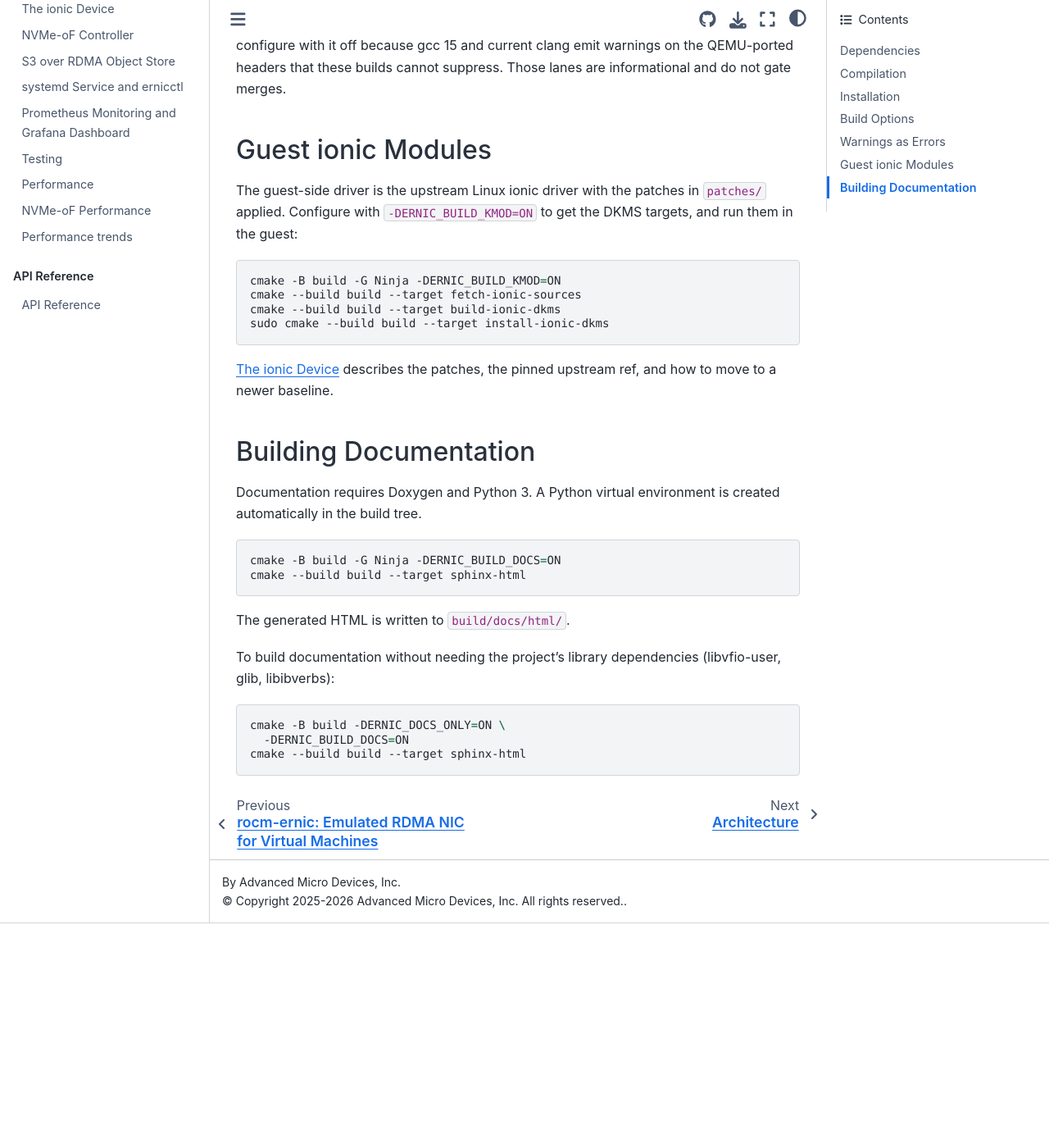
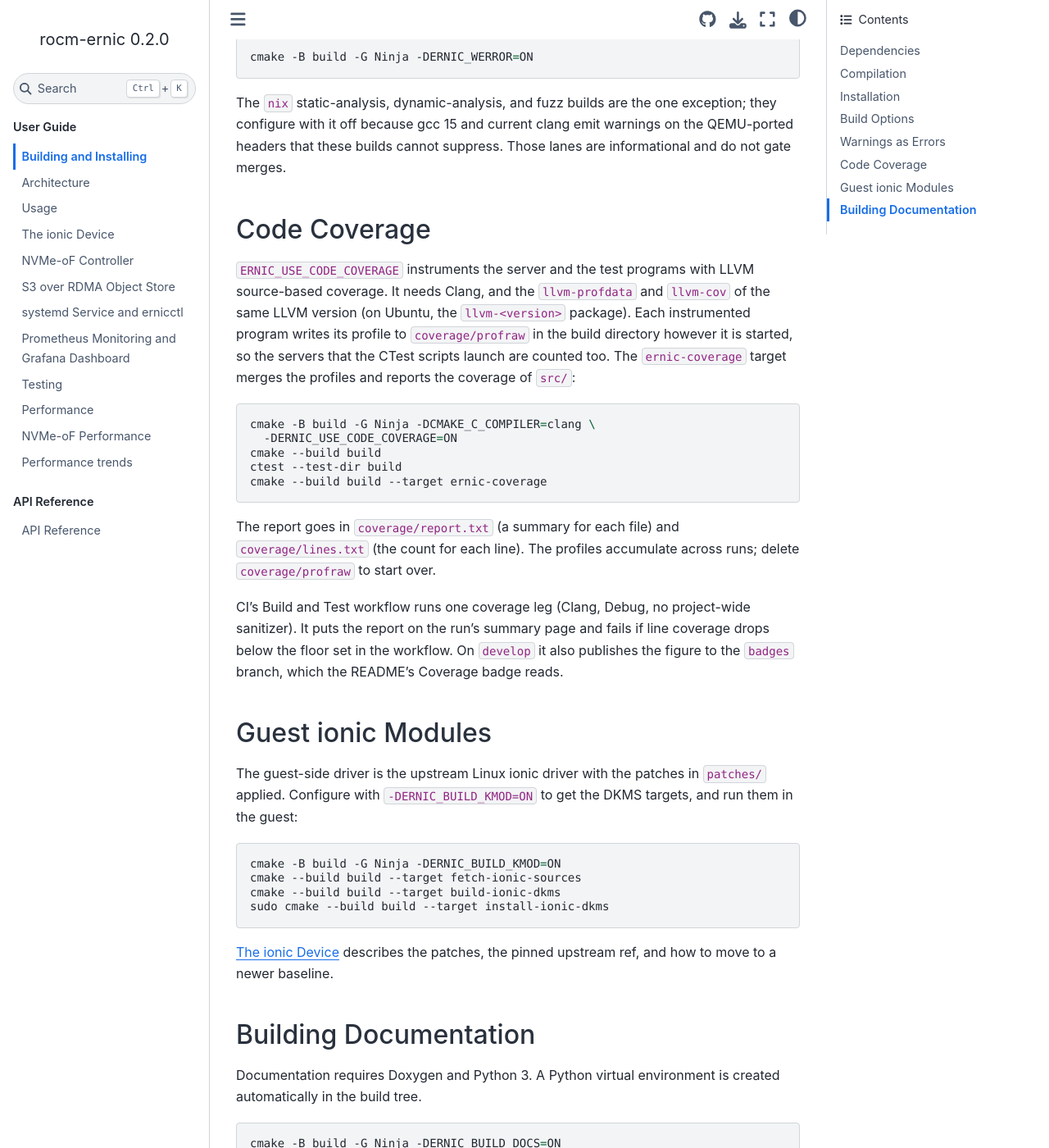
Before and after one commit to ROCm/rocm-ernic, a Sphinx documentation site: the page built from docs/building.rst, in a window 1280 px wide and 1400 px high, scrolled down 2555 px. Shown: the whole window at 82% size. Built offline with Sphinx 7.4.7 and the Sphinx Book theme 1.1.4, drawn with Linux system fonts in a browser that asks for light colours; before the commit the page ends 3681 px from its top, so only the background shows below that; some of the changed text lies outside the part shown.

Commit message:
ci: add code coverage and a README coverage badge
Add ERNIC_USE_CODE_COVERAGE (Clang only), which instruments the server
and the test programs with LLVM source-based coverage. Each binary
writes its profile under coverage/profraw in the build directory, so
servers started by the CTest scripts are counted too. The
ernic-coverage target merges the profiles and reports the line
coverage of src/ in coverage/report.txt and coverage/lines.txt.

Build and Test gets a coverage leg (clang, Debug). The leg puts the
report on the run's summary page and fails if line coverage drops
below 35%. The workflow now also runs on pushes to develop. When a
develop run passes, a separate job publishes the figure as a
shields.io endpoint badge on an orphan badges branch, which the
README's Coverage badge reads.

Co-Authored-By: Claude <noreply@anthropic.com>

```diff
--- a/CMakeLists.txt
+++ b/CMakeLists.txt
@@ -344,6 +344,8 @@ message("  Sanitizers:")
 message("    ASAN/LSAN/UBSAN : ${ERNIC_USE_SANITIZERS}")
 message("    TSAN            : ${ERNIC_USE_THREAD_SANITIZER}")
 message("")
+message("  Code coverage    : ${ERNIC_USE_CODE_COVERAGE}")
+message("")
 message("  Kernel module (DKMS):")
 message("    ERNIC_BUILD_KMOD : ${ERNIC_BUILD_KMOD}")
 message("")
--- a/docs/building.rst
+++ b/docs/building.rst
@@ -75,6 +75,10 @@ Build Options
    * - ``ERNIC_USE_THREAD_SANITIZER``
      - ``OFF``
      - Enable TSAN (mutually exclusive with above)
+   * - ``ERNIC_USE_CODE_COVERAGE``
+     - ``OFF``
+     - Build with LLVM source-based code coverage; Clang only
+       (see :ref:`code-coverage`)
    * - ``ERNIC_BUILD_DOCS``
      - ``OFF``
      - Build Sphinx + Breathe + Doxygen documentation
@@ -132,6 +136,41 @@ because gcc 15 and current clang emit warnings on the
 QEMU-ported headers that these builds cannot suppress.
 Those lanes are informational and do not gate merges.
 
+.. _code-coverage:
+
+Code Coverage
+-------------
+
+``ERNIC_USE_CODE_COVERAGE`` instruments the server and the
+test programs with LLVM source-based coverage. It needs Clang,
+and the ``llvm-profdata`` and ``llvm-cov`` of the same LLVM
+version (on Ubuntu, the ``llvm-<version>`` package). Each
+instrumented program writes its profile to ``coverage/profraw``
+in the build directory however it is started, so the servers
+that the CTest scripts launch are counted too. The
+``ernic-coverage`` target merges the profiles and reports the
+coverage of ``src/``:
+
+.. code-block:: bash
+
+   cmake -B build -G Ninja -DCMAKE_C_COMPILER=clang \
+     -DERNIC_USE_CODE_COVERAGE=ON
+   cmake --build build
+   ctest --test-dir build
+   cmake --build build --target ernic-coverage
+
+The report goes in ``coverage/report.txt`` (a summary for each
+file) and ``coverage/lines.txt`` (the count for each line).
+The profiles accumulate across runs; delete
+``coverage/profraw`` to start over.
+
+CI's Build and Test workflow runs one coverage leg (Clang,
+Debug, no project-wide sanitizer). It puts the report on the
+run's summary page and fails if line coverage drops below the
+floor set in the workflow. On ``develop`` it also publishes the
+figure to the ``badges`` branch, which the README's Coverage
+badge reads.
+
 Guest ionic Modules
 -------------------
 
```
Also changed, not shown: CHANGELOG.md (+5 -0 lines), README.md (+1 -0 lines), 4 other files.
